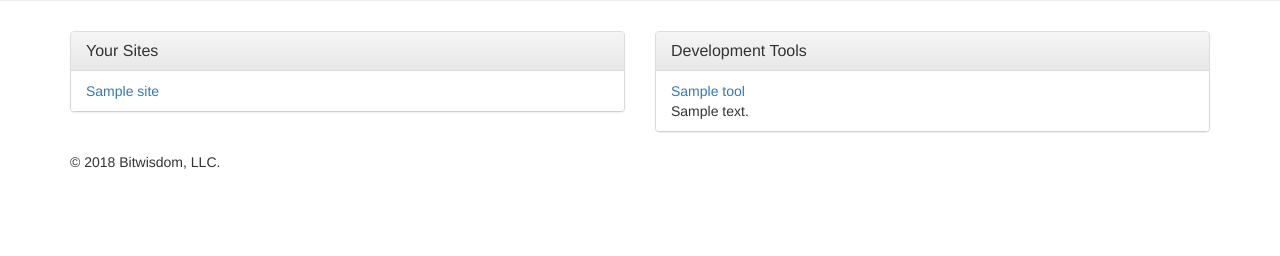
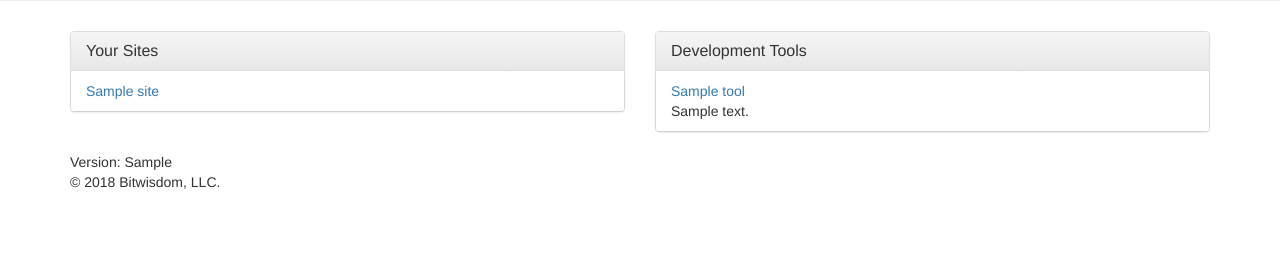
Before and after one commit to drupaltutor/devstack, a PHP site: template vm/dashboard/views/home.twig in a window 1280 px wide. Shown: the part 194-450 px from the top of the page. Run offline with PHP 8.4, Linux system fonts and the light colour scheme; the template is opened without the code that fills it: most values are stand-ins (such as "Sample title", 1, 10 or a date in 2020); some libraries are stand-ins or nearby versions.

Commit message:
Add version number to Dashboard

```diff
--- a/vm/dashboard/views/home.twig
+++ b/vm/dashboard/views/home.twig
@@ -50,7 +50,8 @@
 </body>
 <footer>
     <div class="container">
-        <p>© 2018 Bitwisdom, LLC.</p>
+        <p>Version: {{ config.box_version }}<br />
+        © 2018 Bitwisdom, LLC.</p>
     </div>
 </footer>
 </html>
--- a/vm/dashboard/web/index.php
+++ b/vm/dashboard/web/index.php
@@ -70,6 +70,7 @@ $app->get('/', function () use ($app) {
   return $app['twig']->render('home.twig', [
     'sites' => $app['sites'],
     'tools' => $app['tools'],
+    'config' => $app['config'],
   ]);
 });
 
```
